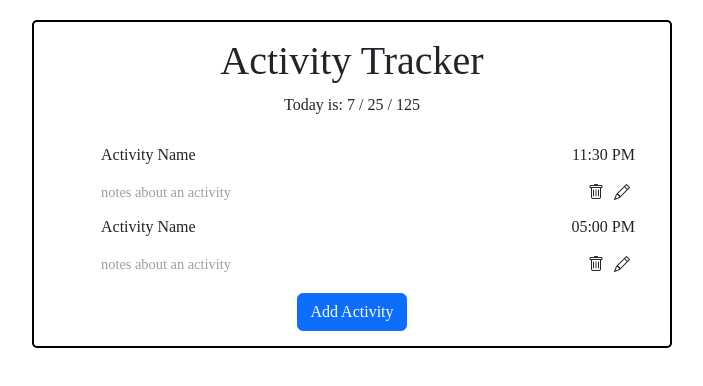
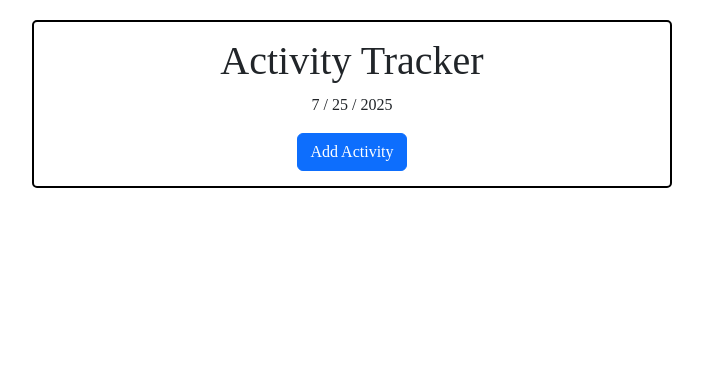
Before and after one commit to Nicolas-Clocksin/Activity-Tracker, a React (Vite) app in the folder activity-tracker/: page / in a window 1280 px wide. Shown: the top 386 px of the page, without its empty margins (288-991 px from the left). Built offline with nearby package versions, Linux system fonts and the light colour scheme.

Commit message:
fix: updated so correct date/format is shown. removed intialized instance of activities

```diff
--- a/activity-tracker/src/App.jsx
+++ b/activity-tracker/src/App.jsx
@@ -5,36 +5,12 @@ import Header from './Header'
 function App() {
   const timestamp = Date.now();
   const dateObject = new Date(timestamp);
-  const [activities, setActivities]= useState([
-    {
-        name: 'Activity Name',
-        day: new Date().getDay(),
-        year: new Date().getFullYear(),
-        month: new Date().getMonth() + 1,
-        time: dateObject.toLocaleTimeString([], { hour: '2-digit', minute: '2-digit' }),
-        notes: 'notes about an activity'
-    },
-    {
-        name: 'Activity Name',
-        day: new Date().getDay(),
-        year: new Date().getFullYear(),
-        month: new Date().getMonth() + 1,
-        time: '05:00 PM',
-        notes: 'notes about an activity'
-    },
-    {
-        name: 'Activity Name',
-        day: 10,
-        year: 2025,
-        month: 3,
-        time: '05:00 PM',
-        notes: 'notes about an activity'
-    }
-]);
+  const [selectedDate, setSelectedDate] = useState(dateObject);
+  const [activities, setActivities]= useState([]);
   return(
     <div className='activity-tracker-container'>
-    <Header />
-    <ActivityList activities={activities} setActivities={setActivities}/>
+    <Header selectedDate = {selectedDate} currentDate={dateObject} />
+    <ActivityList activities={activities} setActivities={setActivities} />
     </div>
   );
 }
--- a/activity-tracker/src/Header.jsx
+++ b/activity-tracker/src/Header.jsx
@@ -1,12 +1,17 @@
-function Header(){
-    const currentDate = new Date(Date.now());
-    const currentYear = currentDate.getYear();
-    const currentMonth = currentDate.getMonth() + 1;
-    const currentDay = currentDate.getDate();
+function Header({selectedDate, currentDate}){
+    const currentYear = selectedDate.getFullYear();
+    const currentMonth = selectedDate.getMonth() + 1;
+    const currentDay = selectedDate.getDate();
+    console.log(selectedDate, currentDate);
     return(
     <header className="header">
+       { console.log(selectedDate === currentDate) }
+
         <h1>Activity Tracker</h1>
-        <p>Today is: {currentMonth} / {currentDay} / {currentYear} </p>
+        {selectedDate.getDate() == currentDate.getDate ?
+         <p>Today is: {currentMonth} / {currentDay} / {currentYear} </p>
+       : <p> {currentMonth} / {currentDay} / {currentYear} </p>
+        }
     </header>
     );
 }
```
